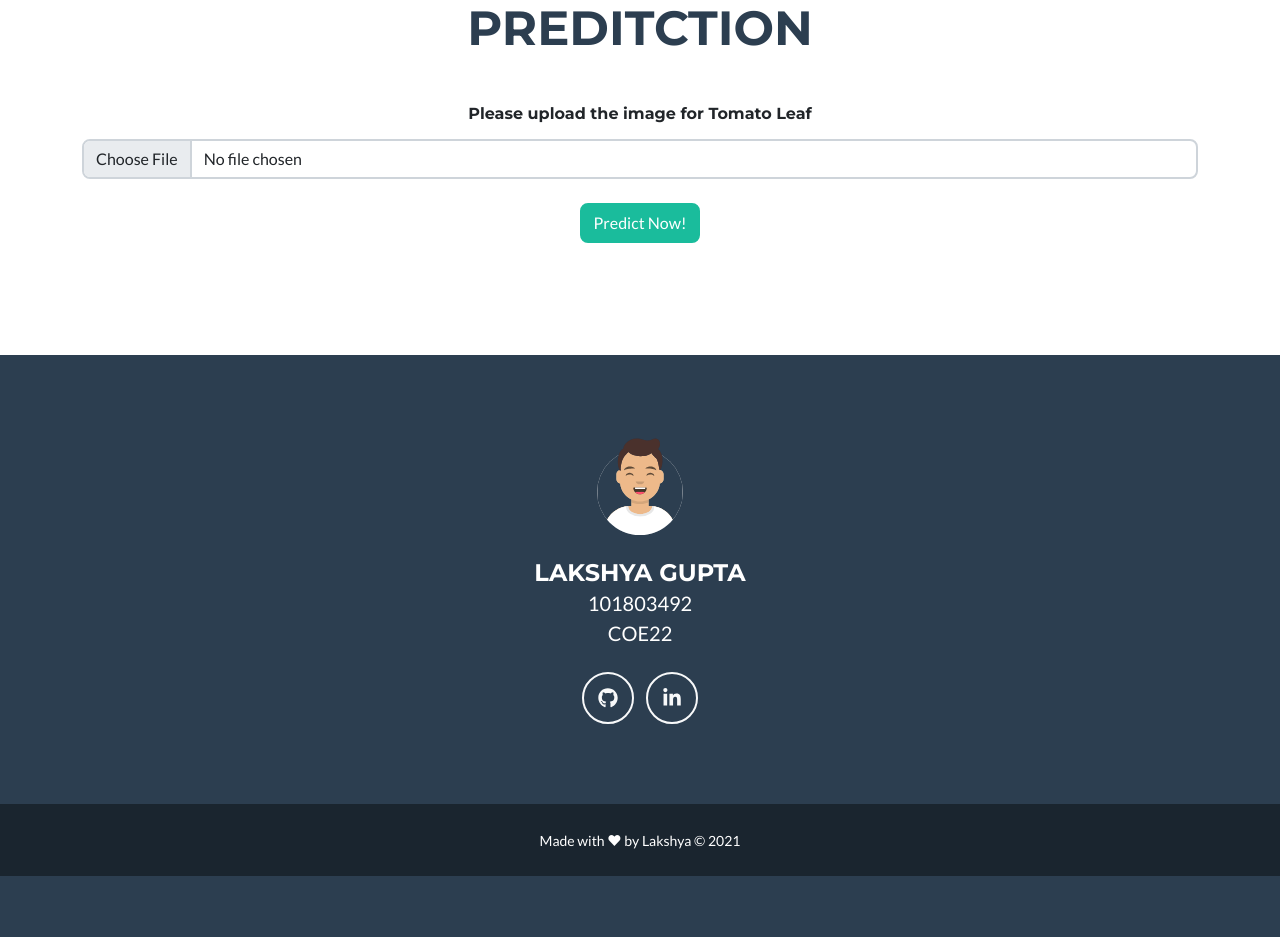
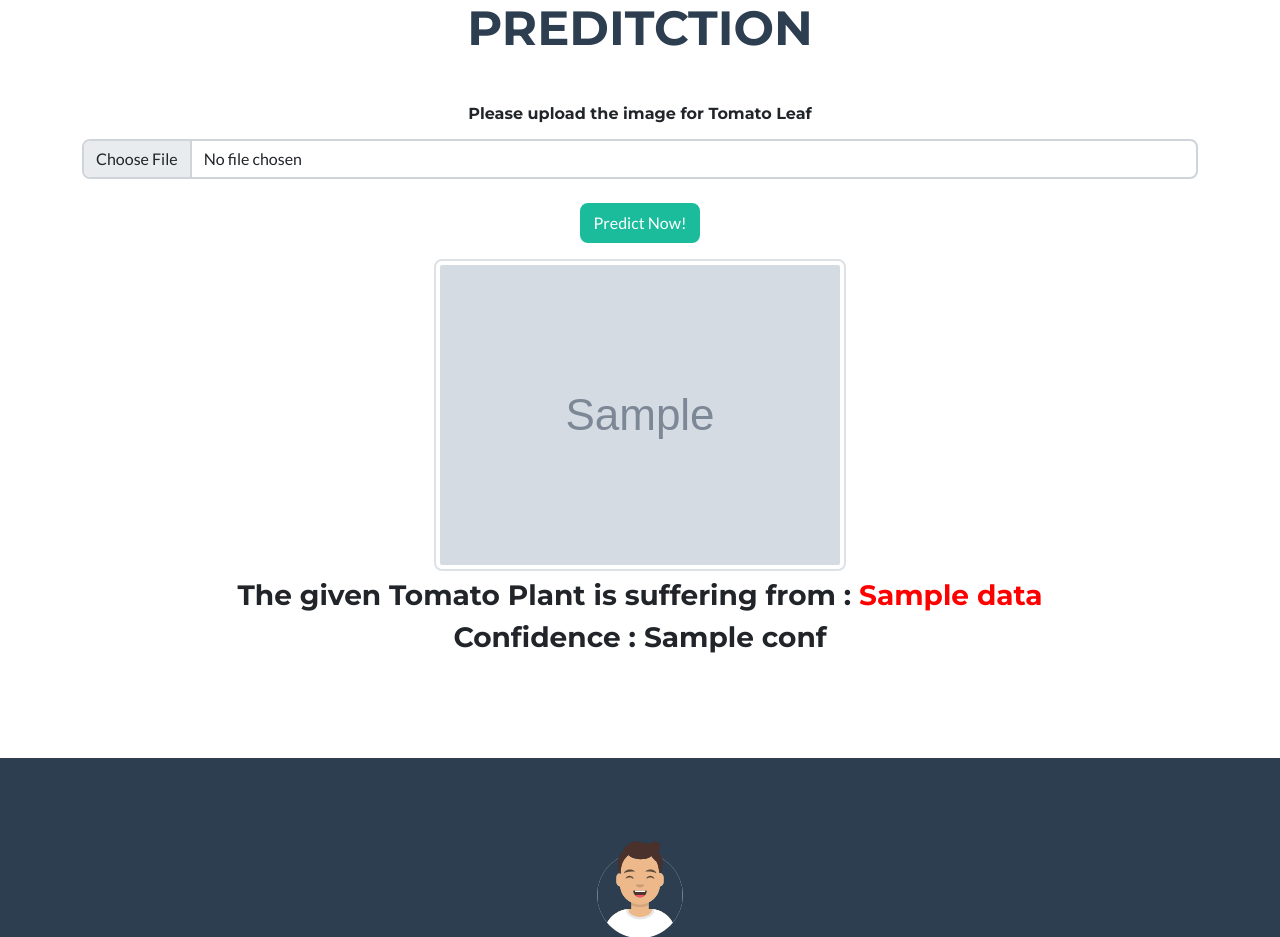
Before and after one commit to lakkshh/Tomato-Disease-Classification, a Flask app: template templates/index.html in a window 1280 px wide. Shown: the part 724-1661 px from the top of the page. Before the commit the page ends 1600 px from the top, so only its background shows below. Run offline with Flask 2, Linux system fonts and the light colour scheme; the template is opened without the code that fills it: most values are stand-ins (such as "Sample title", 1, 10 or a date in 2020); grey boxes marked "Sample" are stand-in pictures; some libraries are stand-ins or nearby versions.

Commit message:
Update index.html

```diff
--- a/templates/index.html
+++ b/templates/index.html
@@ -47,12 +47,18 @@
 
                 <h2 class="page-section-heading text-center text-uppercase text-secondary mb-5">Preditction</h2>
 
-                <form action="/prediction" method="POST" enctype="multipart/form-data">
+                <form action="/submit" method="POST" enctype="multipart/form-data">
                   <label for="formFile" class="form-label mt-2"><h6>Please upload the image for Tomato Leaf</h6></label>
                   <input class="form-control" type="file" id="formFile" name="img" accept="image/*">
                   <br />
                   <button type="submit" class="btn btn-primary mb-3" name="btn">Predict Now!</button>
                 </form>
+
+                {% if data %}
+                <img class='mb-2 img-thumbnail' src="{{ img_path }}" alt="Uploaded Image">
+                <h3>The given Tomato Plant is suffering from : <span style="color:red">{{data}}</span></h3>
+                <h3>Confidence : {{conf}}</h3>
+                {% endif %}
 
             </div>
         </section>
```
